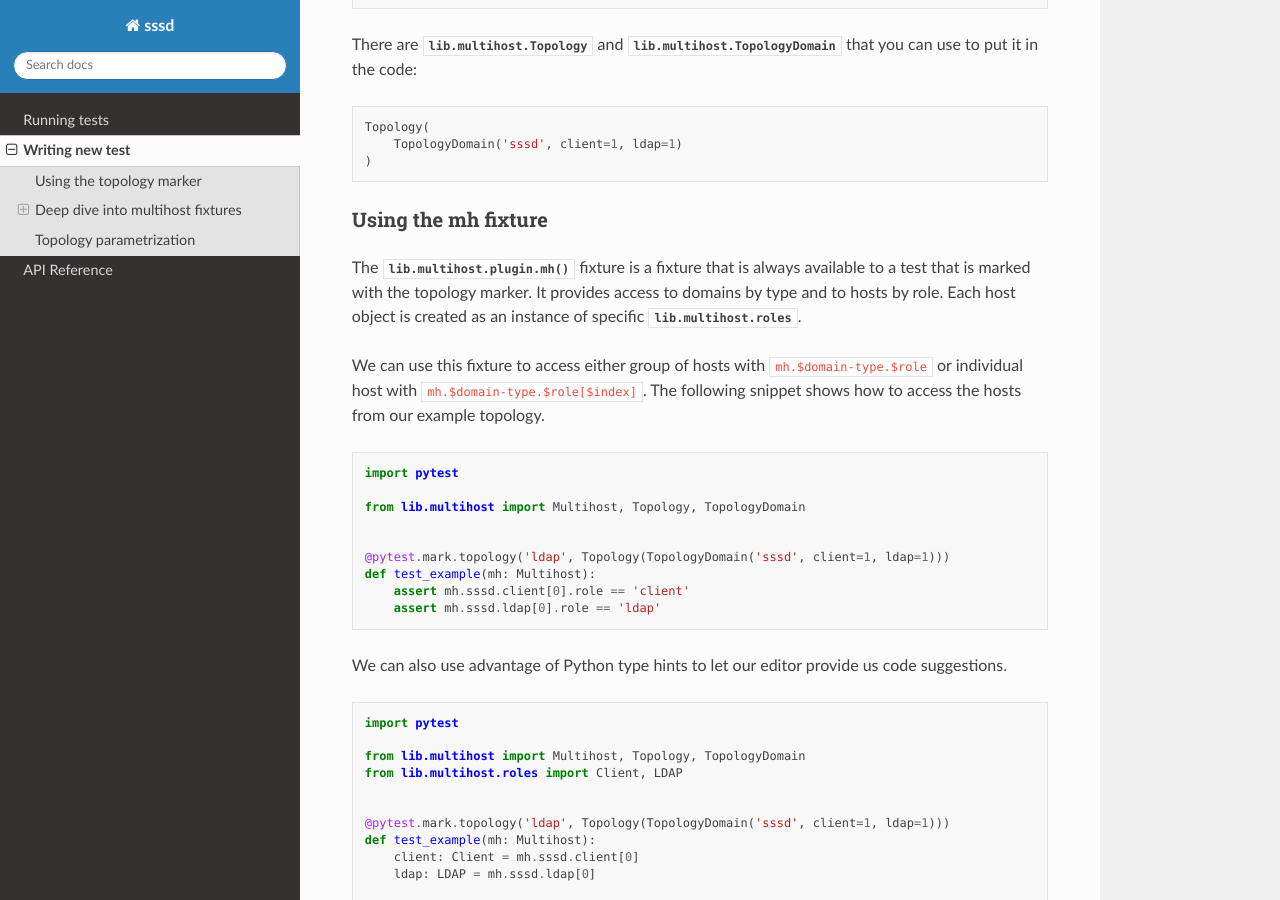
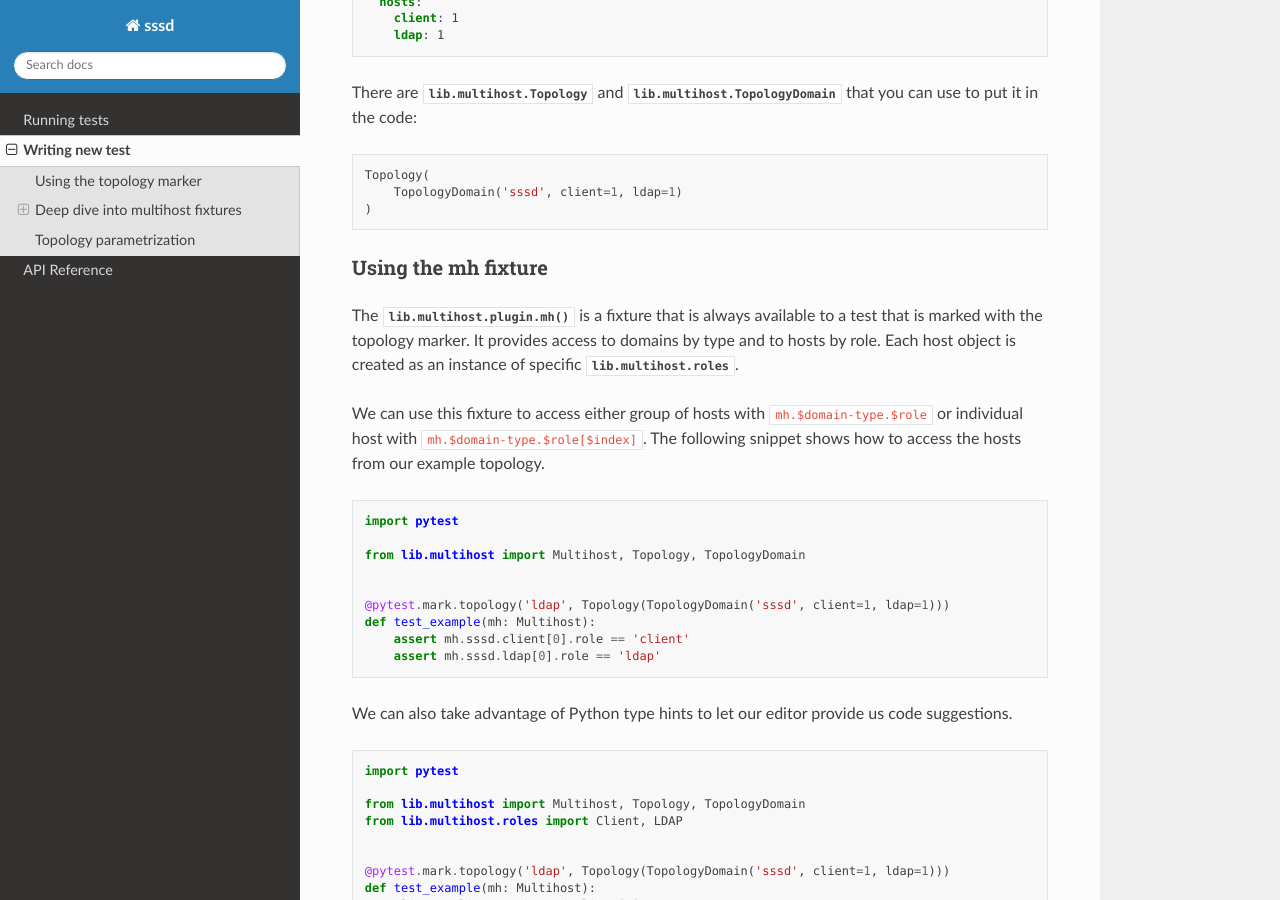
Before and after one commit to pbrezina/sssd-tests-poc, a Sphinx documentation site: the page built from docs/writing-tests.rst, in a window 1280 px wide and 900 px high, scrolled down 1809 px. Built offline with Sphinx 7.4.7 and the Read the Docs theme 2.0.0, drawn with Linux system fonts in a browser that asks for light colours; some of the changed text lies outside the part shown.

Commit message:
Adress Iker's comments

```diff
--- a/docs/writing-tests.rst
+++ b/docs/writing-tests.rst
@@ -12,8 +12,10 @@
 Each test that requires access to hosts defined in multihost configuration must
 be marked with a ``topology`` marker. This marker provides information about the
 topology that is required to run the test and defines fixture mapping between a
-short fixture name and a host from the multihost configuration. The marker is
-used as:
+short fixture name and a host from the multihost configuration (this is
+explained later in `Deep dive into multihost fixtures`_).
+
+The marker is used as:
 
 .. code-block:: python
 
@@ -36,9 +38,10 @@
     specifically at :class:`lib.multihost.plugin.TopologyMark`. It is also worth
     to read the complete documentation of :mod:`lib.multihost` module.
 
-There is number of predefined topologies in :class:`lib.multihost.KnownTopology`
-that can be used directly as the topology marker argument. It is recommended to
-use this instead of providing your own topology unless it is really necessary.
+There is a number of predefined topologies in
+:class:`lib.multihost.KnownTopology` that can be used directly as the topology
+marker argument. It is recommended to use this instead of providing your own
+topology unless it is really necessary.
 
 .. code-block:: python
 
@@ -100,10 +103,10 @@
 Using the mh fixture
 ====================
 
-The :func:`lib.multihost.plugin.mh` fixture is a fixture that is always
-available to a test that is marked with the topology marker. It provides access
-to domains by type and to hosts by role. Each host object is created as an
-instance of specific :mod:`lib.multihost.roles`.
+The :func:`lib.multihost.plugin.mh` is a fixture that is always available to a
+test that is marked with the topology marker. It provides access to domains by
+type and to hosts by role. Each host object is created as an instance of
+specific :mod:`lib.multihost.roles`.
 
 We can use this fixture to access either group of hosts with
 ``mh.$domain-type.$role`` or individual host with
@@ -122,8 +125,8 @@
         assert mh.sssd.client[0].role == 'client'
         assert mh.sssd.ldap[0].role == 'ldap'
 
-We can also use advantage of Python type hints to let our editor provide us code
-suggestions.
+We can also take advantage of Python type hints to let our editor provide us
+code suggestions.
 
 .. code-block:: python
 
@@ -268,7 +271,7 @@
 
 We can run single test against multiple SSSD providers by topology
 parametrization. This is achieved by assigning multiple topology markers to
-single test.
+a single test.
 
 .. code-block:: python
 
@@ -285,8 +288,8 @@
         assert True
 
 Now, if we run the test, we can see that it was executed multiple times and each
-time with different topology therefore the ``provider`` points to the expected
-host (``sssd.ldap[0]`` for ldap, ``sssd.ipa[0]`` for ipa etc.).
+time with a different topology. Therefore the ``provider`` points to the
+expected host (``sssd.ldap[0]`` for ldap, ``sssd.ipa[0]`` for ipa etc.).
 
 .. code-block:: console
 
```
Also changed, not shown: docs/running-tests.rst (+6 -6 lines).
